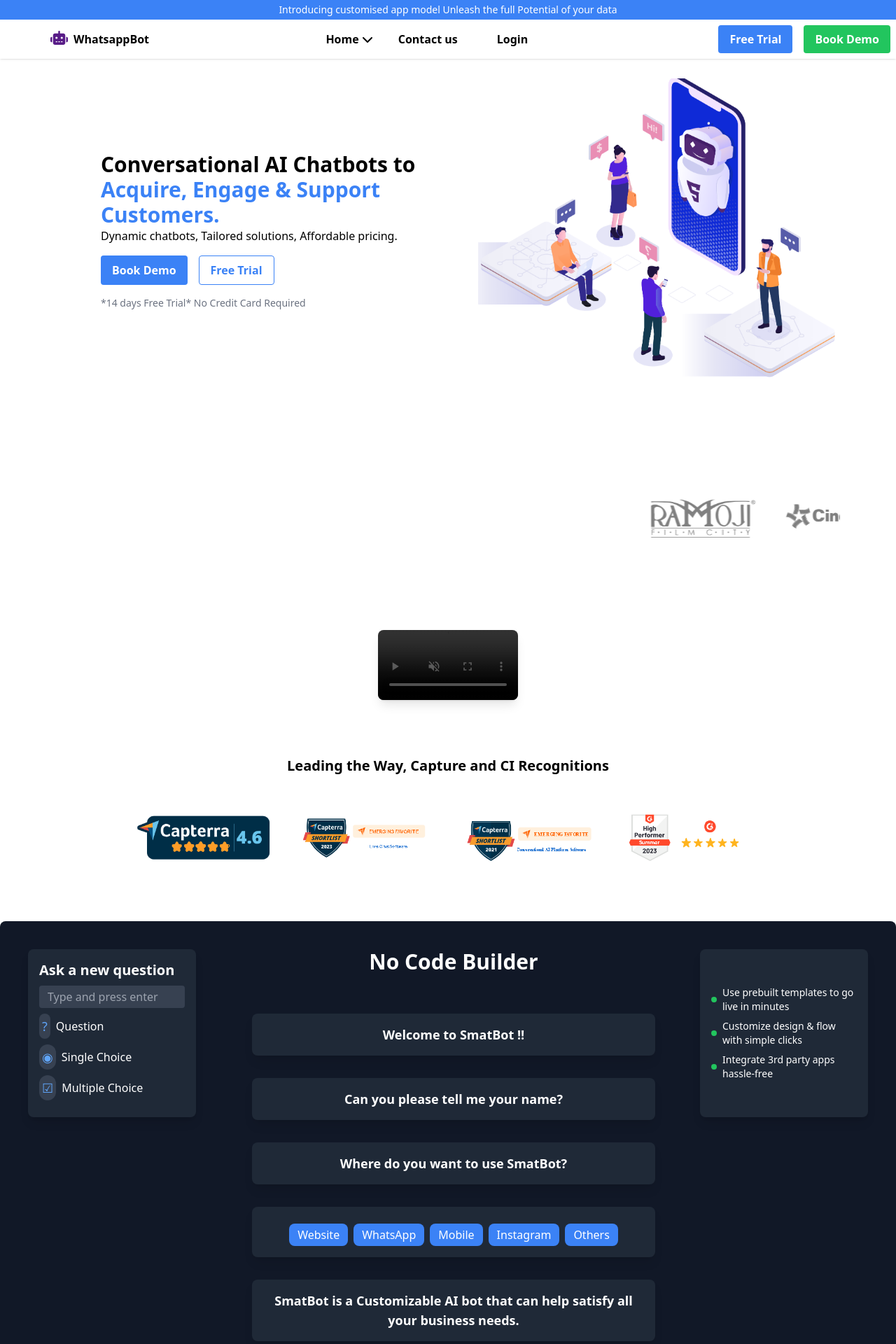
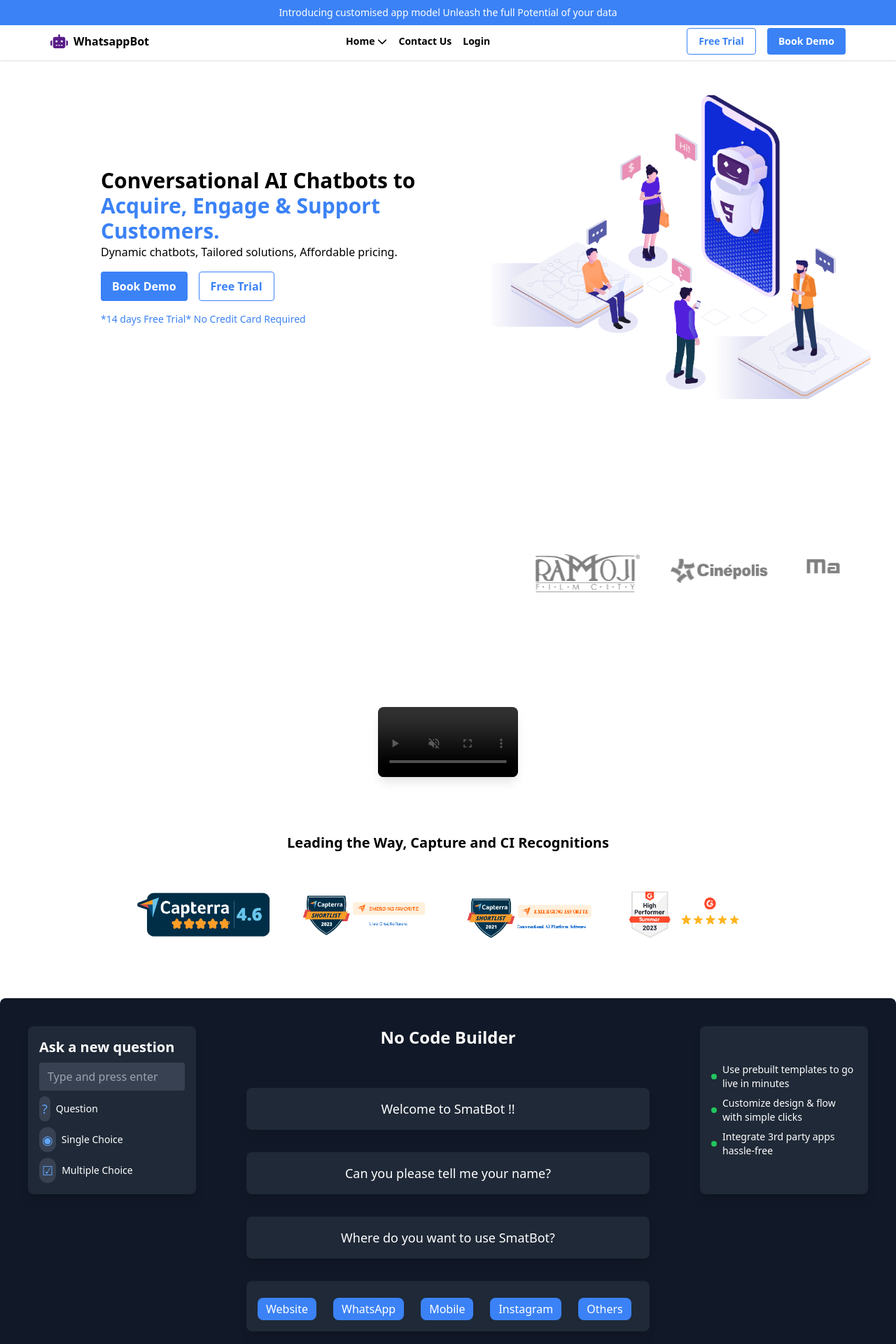
Before and after one commit to Gauravkumar304/whatsbot, a Next.js app: page / in a window 1280 px wide. Shown: the top 1920 px of the page at 70% size. Built offline with nearby package versions, Linux system fonts and the light colour scheme; grey boxes are pictures that could not be loaded.

Commit message:
mobile responsive

```diff
--- a/src/components/Bots.tsx
+++ b/src/components/Bots.tsx
@@ -23,11 +23,11 @@
   }, [images.length]);
 
   return (
-    <div className="flex justify-center items-center pb-6">
-      <div className="w-full max-w-6xl">
+    <div className="flex justify-center items-center ">
+      <div className="w-full max-w-6xl" >
         <div className="text-center mb-12">
           <div className="flex justify-center items-center rounded-lg">
-            <div className="relative w-full h-[400px] max-w-4xl"> {/* Adjust height as needed */}
+            <div className="relative w-full h-[200px] md:h-[400px] max-w-4xl"> {/* Adjust height as needed */}
               {images.map((image, index) => (
                 <img
                   key={index}
--- a/src/components/Codepage.tsx
+++ b/src/components/Codepage.tsx
@@ -41,41 +41,41 @@
   }, []);
 
   return (
-    <div className="min-h-screen  bg-gray-900 text-white p-10 flex flex-col md:flex-row rounded-lg ">
+    <div className="min-h-screen bg-gray-900 text-white p-4 md:p-10 flex flex-col md:flex-row space-y-4 md:space-y-0 md:space-x-4 rounded-lg">
       {/* Left side "Ask a new question" box */}
-      <div className="flex flex-col items-start justify-start p-4 bg-gray-800 rounded-lg shadow-lg mb-4 md:mr-4 w-full md:w-1/5 h-60">
-        <h2 className="text-xl font-semibold mb-2">Ask a new question</h2>
+      <div className="flex flex-col items-start justify-start p-4 bg-gray-800 rounded-lg shadow-lg mb-4 md:mb-0 w-full md:w-1/5 h-auto md:h-60">
+        <h2 className="text-lg md:text-xl font-semibold mb-2">Ask a new question</h2>
         <input
           type="text"
           placeholder="Type and press enter"
-          className="w-full px-3 py-1 rounded bg-gray-700 text-white focus:outline-none"
+          className="w-full px-3 py-2 rounded bg-gray-700 text-white focus:outline-none"
         />
         <div className="space-y-2 mt-2">
           <div className="flex items-center space-x-2">
             <div className="bg-gray-700 p-1 rounded-full">
               <span className="text-blue-400 text-lg">?</span>
             </div>
-            <span>Question</span>
+            <span className="text-sm">Question</span>
           </div>
           <div className="flex items-center space-x-2">
             <div className="bg-gray-700 p-1 rounded-full">
               <span className="text-blue-400 text-lg">◉</span>
             </div>
-            <span>Single Choice</span>
+            <span className="text-sm">Single Choice</span>
           </div>
           <div className="flex items-center space-x-2">
             <div className="bg-gray-700 p-1 rounded-full">
               <span className="text-blue-400 text-lg">☑</span>
             </div>
-            <span>Multiple Choice</span>
+            <span className="text-sm">Multiple Choice</span>
           </div>
         </div>
       </div>
 
       {/* Center bot flow content */}
-      <div className="flex-1 flex flex-col items-center justify-center relative space-y-8 mb-4 md:mb-0">
+      <div className="flex-1 flex flex-col items-center justify-center relative space-y-4 md:space-y-8">
         {/* Heading */}
-        <h1 className="text-3xl font-bold mb-6">No Code Builder</h1>
+        <h1 className="text-2xl md:text-2xl font-bold mb-6">No Code Builder</h1>
 
         {/* Container animation */}
         {steps.map((step, index) => (
@@ -88,15 +88,17 @@
                 : { opacity: 0 }
             }
             transition={{ duration: 0.5, delay: 0.2 }}
-            className={`text-center p-4 bg-gray-800 rounded-lg shadow-lg w-full max-w-xl relative ${
-              index >= 5 && visibleSteps.includes(index) ? "flex flex-row space-x-4 justify-between" : ""
+            className={`text-center p-3 md:p-4 bg-gray-800 rounded-lg shadow-lg w-full max-w-xl relative ${
+              index >= 5 && visibleSteps.includes(index)
+                ? "flex flex-col md:flex-row space-x-0 md:space-x-4 justify-between"
+                : ""
             }`}
           >
             {typeof step.text === "string" && (
-              <p className="text-lg font-semibold">{step.text}</p>
+              <p className="text-base md:text-lg font-sm">{step.text}</p>
             )}
             {step.options && (
-              <div className="flex flex-wrap justify-center space-x-2 mt-2">
+              <div className="flex flex-wrap justify-center md:justify-start space-x-2 mt-2 gap-2 md:gap-4">
                 {step.options.map((option) => (
                   <div
                     key={option}
@@ -112,7 +114,7 @@
       </div>
 
       {/* Right side with placeholder text */}
-      <div className="flex flex-col justify-center p-4 bg-gray-800 rounded-lg shadow-lg w-full md:w-1/5 h-60">
+      <div className="flex flex-col justify-center p-4 bg-gray-800 rounded-lg shadow-lg w-full md:w-1/5 h-auto md:h-60">
         <ul className="space-y-2">
           <li className="flex items-center space-x-2">
             <span className="bg-green-500 p-1 rounded-full"></span>
--- a/src/components/Feature.tsx
+++ b/src/components/Feature.tsx
@@ -3,19 +3,19 @@
 import { FontAwesomeIcon } from "@fortawesome/react-fontawesome";
 import { faLanguage, faCircleCheck, faGear } from "@fortawesome/free-solid-svg-icons";
 
-import feature1 from '../app/assets/feature1.png'
-import feature2 from '../app/assets/feature2.jpg'
-import feature3 from '../app/assets/feature3.jpg'
+import feature1 from '../app/assets/feature1.png';
+import feature2 from '../app/assets/feature2.jpg';
+import feature3 from '../app/assets/feature3.jpg';
 
 const Feature: React.FC = () => {
   return (
-    <div className="py-8 px-6 lg:px-8 bg-white max-w-screen-lg mx-auto">
+    <div className="py-8 px-4 lg:px-8 bg-white max-w-screen-lg mx-auto md:pt-8 pt-0">
       {/* Top Heading Section */}
-      <div className="text-center mb-12">
-        <h1 className="text-3xl font-bold">
+      <div className="text-center mb-8">
+        <h1 className="text-2xl md:text-3xl font-bold">
           Feature Rich <span className="text-blue-500">AI Chatbot</span>
         </h1>
-        <p className="mt-2 text-base text-gray-600">
+        <p className="mt-2 text-sm md:text-base text-gray-600">
           All the features you need for seamless workflows and to achieve your business goals.
         </p>
       </div>
@@ -29,13 +29,13 @@
             <Image
               src={feature1}
               alt="Security"
-              className="mx-auto mb-2 h-36 w-full rounded-lg object-fill" />
+              className="mx-auto mb-2 h-36 w-full rounded-lg object-contain" />
             <h4 className="text-lg font-semibold">Automated Email Follow-ups</h4>
             <p className="text-gray-600 text-sm">Effortless Follow-ups with Automated Email Sequences.</p>
           </div>
 
           {/* Feature 5 */}
-          <div className="bg-gray-50 p-4 rounded-lg shadow-md mr-auto pl-16 max-tablet:pl-1">
+          <div className="bg-gray-50 p-4 rounded-lg shadow-md text-center">
             <Image
               src={feature3}
               alt="Multilingual Capability"
--- a/src/components/Footer.tsx
+++ b/src/components/Footer.tsx
@@ -11,7 +11,7 @@
 
           {/* About Section */}
           <div>
-            <h3 className="text-lg font-semibold mb-4">About Us</h3>
+            <h3 className="text-lg font-semibold mb-4">Contact Us</h3>
             <p className="text-sm">
             Experience 24/7 assistance with our WhatsApp Bot, offering personalized responses and efficient solutions tailored to your needs!
             </p>
--- a/src/components/Home.tsx
+++ b/src/components/Home.tsx
@@ -1,55 +1,48 @@
 "use client";
 import React from "react";
-import Image from "next/image"; // Make sure to import the Image component
-import homeimg from "../app/assets/homepage_img.png";
-
+import Image from "next/image";
+import homeimg from "../app/assets/home_page.png"; // Replace this with the actual path
 
 const Home = () => {
   return (
-    <div className="flex flex-col md:flex-row items-center p-8  ml-10">
-
-      {/* Main Text on the left */}
-        <div className="md:w-1/2 mb-4 p-8 mx-10 my-24">
-
-            {/* Adjust width for larger screens */}
-            <h1 className="text-black text-3xl font-bold">
+    <div className="flex flex-col md:flex-row items-center p-4 pt-8 md:p-8 md:ml-10">
+      {/* Main Text on the left for large screens, center-aligned on mobile */}
+      <div className="md:w-1/2 w-full mb-4 p-4 md:p-8 mx-4 md:mx-10 my-8 md:my-24">
+        <div className="text-center md:text-left ">
+          <h1 className="text-black pt-10 md:pt-20 text-2xl md:text-3xl font-bold">
             Conversational AI Chatbots to
           </h1>
-            <h2 className=" text-blue-500 text-3xl font-bold">
+          <h2 className="text-blue-500 text-2xl md:text-3xl font-bold">
             Acquire, Engage & Support
           </h2>
-            <h2 className="text-blue-500 text-3xl font-bold">
-              Customers.</h2>
-            <p className="text-base mb-4">
+          <h2 className="text-blue-500 text-2xl md:text-3xl font-bold">Customers.</h2>
+          <p className="text-sm md:text-base mb-4">
             Dynamic chatbots, Tailored solutions, Affordable pricing.
           </p>
-            <div className="flex space-x-4 mb-4">
+          <div className="flex flex-col md:flex-row space-y-4 md:space-y-0 md:space-x-4 mb-4">
             <button className="bg-blue-500 text-white px-4 py-2 rounded hover:bg-blue-600 font-bold">
               Book Demo
             </button>
             <button className="text-blue-500 px-4 py-2 rounded border border-blue-500 hover:bg-blue-200 font-bold">
               Free Trial
             </button>
-
           </div>
-            <p className="text-sm text-gray-500">
+          <p className="text-xs md:text-sm text-blue-500 ">
             *14 days Free Trial* No Credit Card Required
           </p>
-
         </div>
-      {/* Image on the right */}
-      <div className="md:w-1/2 flex justify-center md:justify-end mr-10 pt-20">
-
-        {/* Align to the right */}
-        <Image
-          src={homeimg} // Update with your image path
-          alt="Description of the image"
-          width={500} // Adjust the width as needed
-          height={800} // Adjust the height as needed
-          className="object-contain w-full md:w-auto " // Responsive classes
-        />{" "}
       </div>
 
+      {/* Image on the right for larger screens, below the text for mobile */}
+      <div className="md:w-1/2 w-full flex justify-center md:justify-end pt-8 md:pt-20">
+        <Image
+          src={homeimg}
+          alt="Description of the image"
+         // width={500} // Adjust width for large screens
+          //height={800} // Adjust height for large screens
+          className="object-contain w-full md:w-auto " // Ensure the image is responsive
+        />
+      </div>
     </div>
   );
 };
--- a/src/components/Marquee.tsx
+++ b/src/components/Marquee.tsx
@@ -12,20 +12,30 @@
   "/marquee7.png",
   "/marquee8.png",
   "/marquee9.png",
+
+  "/marquee1.png", // Replace with actual image paths
+  "/marquee2.png",
+  "/marquee3.png",
+  "/marquee4.png",
+  "/marquee5.png",
+  "/marquee6.png",
+  "/marquee7.png",
+  "/marquee8.png",
+  "/marquee9.png",
   // Add more logos as needed
 ];
 
 const Marquee = () => {
   return (
-    <div className="overflow-hidden py-4 p-20 h-15 m-20 "> {/* Added padding to top and bottom */}
+    <div className="overflow-hidden py-4 md:p-20 p-10 h-15 m-5 md:m-20"> {/* Responsive padding for mobile and desktop */}
       {/* Marquee Container */}
-      <div className="flex animate-marquee whitespace-nowrap px-8 p-8 "> {/* Added horizontal padding */}
+      <div className="flex animate-marquee whitespace-nowrap md:px-8 px-4"> {/* Responsive horizontal padding */}
         {companyLogos.map((logo, index) => (
           <img
             key={index}
             src={logo}
             alt={`Company ${index + 1}`}
-            className="h-16 w-auto mx-4" // Adjust size as needed
+            className="h-12 w-auto mx-4 md:h-16" // Smaller height for mobile, larger for desktop
           />
         ))}
 
@@ -35,7 +45,7 @@
             key={`duplicate-${index}`}
             src={logo}
             alt={`Company ${index + 1} (Duplicate)`}
-            className="h-16 w-auto mx-4 p-8" // Adjust size as needed
+            className="h-12 w-auto mx-4 md:h-16" // Responsive height for mobile
           />
         ))}
       </div>
@@ -51,7 +61,13 @@
         }
 
         .animate-marquee {
-          animation: marquee 50s linear infinite;
+          animation: marquee 30s linear infinite; /* Slower animation for smaller screens */
+        }
+
+        @media (min-width: 768px) {
+          .animate-marquee {
+            animation: marquee 30s linear infinite; /* Faster animation for larger screens */
+          }
         }
       `}</style>
     </div>
--- a/src/components/Navbar.tsx
+++ b/src/components/Navbar.tsx
@@ -2,10 +2,8 @@
 import React, { useState } from "react";
 import { FontAwesomeIcon } from "@fortawesome/react-fontawesome";
 import { faBars, faChevronDown, faRobot } from "@fortawesome/free-solid-svg-icons";
-import Link from "next/link"; // Import Link
-
-
-
+import Link from "next/link";
+import { faSquareInstagram, faSquareWhatsapp, faFacebookMessenger, faYoutube } from '@fortawesome/free-brands-svg-icons';
 
 export default function Navbar() {
   const [isMenu, setIsMenu] = useState(false);
@@ -21,29 +19,26 @@
   return (
     <div>
       {/* First Navbar */}
-      <nav className="bg-blue-500 p-1 fixed top-0 w-full z-50">
-        <h1 className="text-white flex justify-center text-sm">
+      <nav className="bg-blue-500 p-2 fixed top-0 w-full z-50 ">
+        <p className="text-white flex justify-center text-sm text-center">
           Introducing customised app model Unleash the full Potential of your data
-        </h1>
+        </p>
       </nav>
 
       {/* Second Navbar */}
-      <nav className="bg-white p-2 shadow fixed top-7 w-full z-40">
-        <div className="flex justify-between items-center">
+      <nav className="bg-white p-2 shadow fixed top-[48px] sm:top-[32px] w-full z-40"> {/* Added margin for mobile screens */}
+        <div className="flex justify-between items-center px-4 md:px-16">
           {/* Company Logo and Name on the Left */}
-          <div className="flex justify-center mr-auto pl-16 max-tablet:pl-1 ">
-            {/* <img src="/path/to/logo.png" alt="Company Logo" className="h-8 mr-2" /> */}
-            <FontAwesomeIcon icon={faRobot} className=" h-5 text-purple-900"/>
-             <span className="text-black font-bold text-md ml-2">WhatsappBot</span>
+          <div className="flex items-center space-x-2">
+            <FontAwesomeIcon icon={faRobot} className="h-5 text-purple-900" />
+            <span className="text-black font-bold text-md">WhatsappBot</span>
           </div>
 
-
-
           {/* Hamburger Menu Button (for mobile) */}
-          <div className="md:hidden ml-auto">
+          <div className="md:hidden">
             <button
               onClick={toggleMenu}
-              className="flex items-center text-white bg-gray-900 border border-gray-300 hover:bg-black focus:outline-none rounded px-2 py-1"
+              className="text-white bg-blue-500 border hover:bg-blue-600 focus:outline-none rounded px-2 py-1  text-sm "
             >
               <FontAwesomeIcon icon={faBars} />
               Menu
@@ -51,19 +46,19 @@
           </div>
 
           {/* Navbar Links and Buttons */}
-          <div className={`${isMenu ? "block" : "hidden"} w-full md:flex md:justify-center items-center`}>
+       <div className={`${isMenu ? "block" : "hidden"} w-full md:flex md:items-center`}>
   {/* Centered Links */}
-            <ul className="flex flex-col md:flex-row justify-center space-y-2 md:space-y-0 md:space-x-4 list-none mx-auto">
+            <ul className="flex flex-col md:flex-row justify-center items-center flex-grow space-y-2 md:space-y-0 md:space-x-4 list-none p">
     <li className="relative">
       <button
         onClick={toggleDropdown}
-                  className="flex items-center text-black font-bold"
+        className="flex items-center text-black font-semibold text-sm hover:text-blue-500 cursor-pointer"
       >
-                 <Link href="/"> Home </Link>
+        Home
         <FontAwesomeIcon icon={faChevronDown} className="ml-1" />
       </button>
       <div
-                  onMouseLeave={handleMouseLeave} // Close dropdown on mouse leave
+        onMouseLeave={handleMouseLeave}
         className={`absolute top-full left-0 mt-2 bg-white shadow-lg rounded-md p-6 w-[600px] transition-all duration-500 ease-in-out transform ${
           isDropdownOpen
             ? "opacity-100 translate-y-0 max-h-[500px]"
@@ -108,14 +103,26 @@
             </ul>
           </div>
 
-                    {/* Column 4: Platforms */}
+          {/* Column 4: Follow Us */}
           <div>
-                      <h3 className="font-bold text-gray-900 mb-2">Platforms</h3>
-                      <div className="flex flex-wrap space-x-2">
-                        <img src="/path/to/icon1.png" alt="Platform 1" className="h-8" />
-                        <img src="/path/to/icon2.png" alt="Platform 2" className="h-8" />
-                        <img src="/path/to/icon3.png" alt="Platform 3" className="h-8" />
-                        <img src="/path/to/icon4.png" alt="Platform 4" className="h-8" />
+            <h3 className="font-bold text-gray-900 mb-2">Follow Us</h3>
+            <div className="space-y-4">
+              <div className="flex space-x-4">
+                <a href="#" className="text-sm hover:underline">
+                  <FontAwesomeIcon icon={faSquareWhatsapp} size="2x" className="text-green-500" /> Facebook
+                </a>
+                <a href="#" className="text-sm hover:underline">
+                  <FontAwesomeIcon icon={faSquareInstagram} size="2x" className="text-pink-500" /> Twitter
+                </a>
+              </div>
+              <div className="flex space-x-4">
+                <a href="#" className="text-sm hover:underline">
+                  <FontAwesomeIcon icon={faFacebookMessenger} size="2x" className="text-blue-600" /> Instagram
+                </a>
+                <a href="#" className="text-sm hover:underline">
+                  <FontAwesomeIcon icon={faYoutube} size="2x" className="text-red-500" /> Youtube
+                </a>
+              </div>
             </div>
           </div>
         </div>
@@ -123,41 +130,24 @@
     </li>
 
     <li>
-                <a href="#" className="text-black font-bold p-5">
-                  Contact us
-                </a>
+      <Link href="/">
+        <p className="text-black font-semibold text-sm hover:text-blue-500 cursor-pointer">Contact Us</p>
+      </Link>
     </li>
-              {/* <li>
-                <a href="#" className="text-black font-bold p-5">
-                  Partners
-                </a>
-              </li>
+
     <li>
-                <a href="#" className="text-black font-bold p-10">
-                  Resources
-                </a>
-              </li>
-              <li>
-                <a href="#" className="text-black font-bold p-10">
-                  Platforms
-                </a>
-              </li> */}
-              <li>
-                <Link href="/login" className="text-black font-bold p-5"> {/* Update this link */}
-                  Login
+      <Link href="/login">
+        <p className="text-black font-semibold text-sm hover:text-blue-500 cursor-pointer">Login</p>
       </Link>
-
-
-
     </li>
   </ul>
 
   {/* Buttons on the Right */}
-            <div className="flex flex-col md:flex-row space-x-0 space-y-2 md:space-y-0 md:space-x-4 mt-4 md:mt-0">
-              <button className="bg-blue-500 text-white px-4 py-2 rounded hover:bg-blue-600 font-bold">
+  <div className="flex flex-col md:flex-row space-x-0 space-y-2 md:space-y-0 md:space-x-4 ml-auto">
+    <button className="text-blue-500 bg-white border border-blue-500 px-4 py-2 font-semibold text-sm hover:bg-blue-200 rounded">
       Free Trial
     </button>
-              <button className="bg-green-500 text-white px-4 py-2 rounded hover:bg-green-600 font-bold">
+    <button className="bg-blue-500 text-white border-blue-500 px-4 py-2 font-semibold text-sm hover:bg-blue-600 rounded">
       Book Demo
     </button>
   </div>
```
Also changed, not shown: src/app/assets/home_page.png (added), src/components/Aboutvideo.tsx (line endings or trailing spaces). Lines whose indentation alone changed are shown as unchanged.
